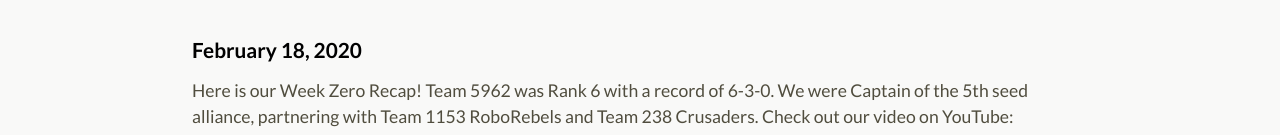
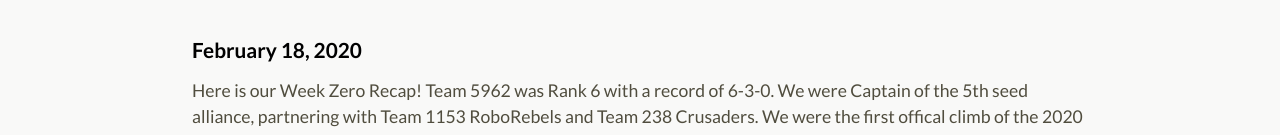
Before and after one commit to perSEVERE-5962/frc5962, a Jekyll site: the page built from _posts/2020-02-18-week-zero-recap.markdown, in a window 1280 px wide. Shown: the part 320-455 px from the top of the page. Built offline with Jekyll 4.4.1, drawn with Linux system fonts in a browser that asks for light colours; some of the changed text lies outside the part shown.

Commit message:
Updated Week Zero Recap

```diff
--- a/_posts/2020-02-18-week-zero-recap.markdown
+++ b/_posts/2020-02-18-week-zero-recap.markdown
@@ -3,7 +3,7 @@
 date: 2020-02-18 15:00:00 Z
 ---
 
-Here is our Week Zero Recap! Team 5962 was Rank 6 with a record of 6-3-0. We were Captain of the 5th seed alliance, partnering with Team 1153 RoboRebels and Team 238 Crusaders.
+Here is our Week Zero Recap! Team 5962 was Rank 6 with a record of 6-3-0. We were Captain of the 5th seed alliance, partnering with Team 1153 RoboRebels and Team 238 Crusaders. We were the first offical climb of the 2020 season.
 Check out our video on YouTube:
 
 <p><iframe width="560" height="315" src="https://www.youtube.com/watch?v=kipbqwNAUQA&feature=youtu.be" frameborder="0" allow="accelerometer; autoplay; encrypted-media; gyroscope; picture-in-picture" allowfullscreen></iframe></p>
```
